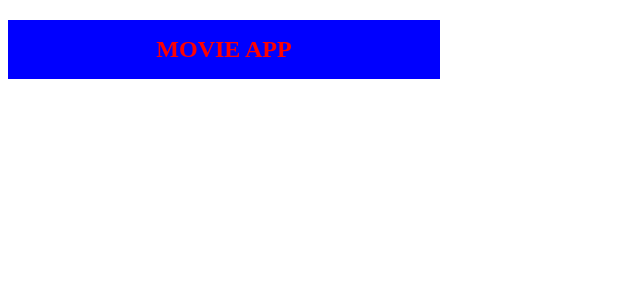
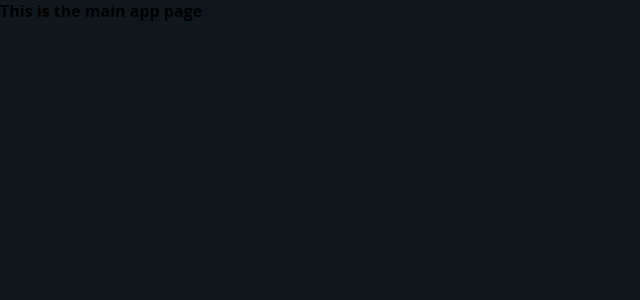
Before and after one commit to Adan206/filin-xidig, a React (Create React App) app: page / in a window 1280 px wide. Shown: the top 300 px of the page, without its empty margins (0-640 px from the left). Built offline with nearby package versions, Linux system fonts and the light colour scheme.

Commit message:
new changes

```diff
--- a/package.json
+++ b/package.json
@@ -12,7 +12,7 @@
     "react": "^17.0.2",
     "react-dom": "^17.0.2",
     "react-redux": "^7.2.6",
-    "react-router-dom": "^6.2.1",
+    "react-router-dom": "5.2.0",
     "react-scripts": "5.0.0",
     "redux": "^4.1.2",
     "web-vitals": "^2.1.0"
--- a/src/App.js
+++ b/src/App.js
@@ -1,9 +1,27 @@
+import React from "react";
+import { BrowserRouter as Router, Route, Switch } from "react-router-dom";
+import Home from "./components/Home/Home";
+import Header from "./components/Header/Header";
+import Footer from "./components/Footer/Footer";
+import PageNotFound from "./components/PageNotFound/PageNotFound";
+// import MovieDetail from "./components/MovieDetail/MovieDetail";
 import "./App.scss";
 
 function App() {
   return (
-    <div>
-      <h2>MOVIE APP</h2>
+    <div className='app'>
+      {/* <Router>
+        <Header></Header>
+        <div className='container'>
+          <Switch>
+            <Route path='/' exact component={Home} />
+            <Route path='/movie/:imdbID' component={MovieDetail} />
+            <Route component={PageNotFound} />
+          </Switch>
+        </div>
+        <Footer />
+      </Router> */}
+      <h4>This is the main app page</h4>
     </div>
   );
 }
--- a/src/App.scss
+++ b/src/App.scss
@@ -1,7 +1,18 @@
-h2 {
-  color: red;
-  width: 400px;
-  background-color: blue;
-  text-align: center;
-  padding: 1rem;
+@import "../src/common/colors.scss";
+
+* {
+  margin: 0;
+  padding: 0;
+  box-sizing: border-box;
+  font-family: "Open Sans", sans-serif;
 }
+a {
+  text-decoration: none;
+}
+
+body {
+  background: $primary-color;
+}
+.container {
+  margin: 0px 40px;
+}
--- a/src/components/Header/Header.js
+++ b/src/components/Header/Header.js
@@ -0,0 +1,7 @@
+import React from "react";
+
+function Header() {
+  return <div>This is the header page</div>;
+}
+
+export default Header;
```
Also changed, not shown: 1 other file (tests, documents, lock files or other folders).
